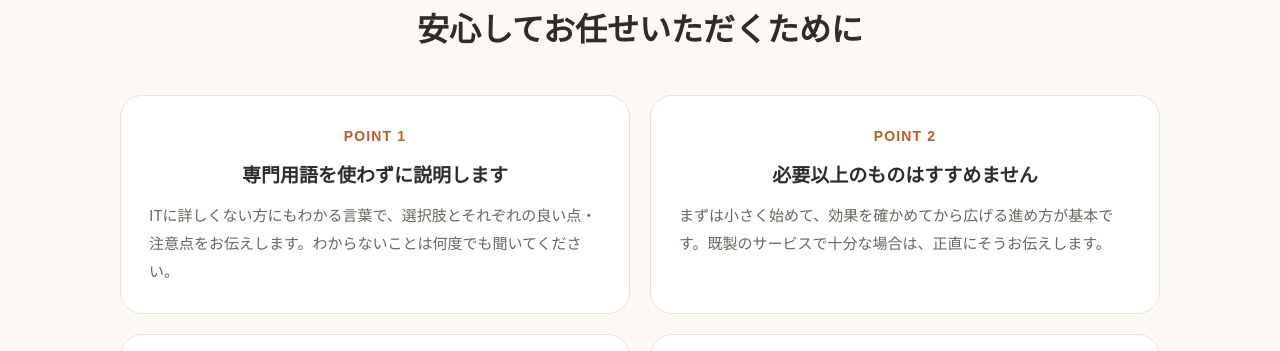
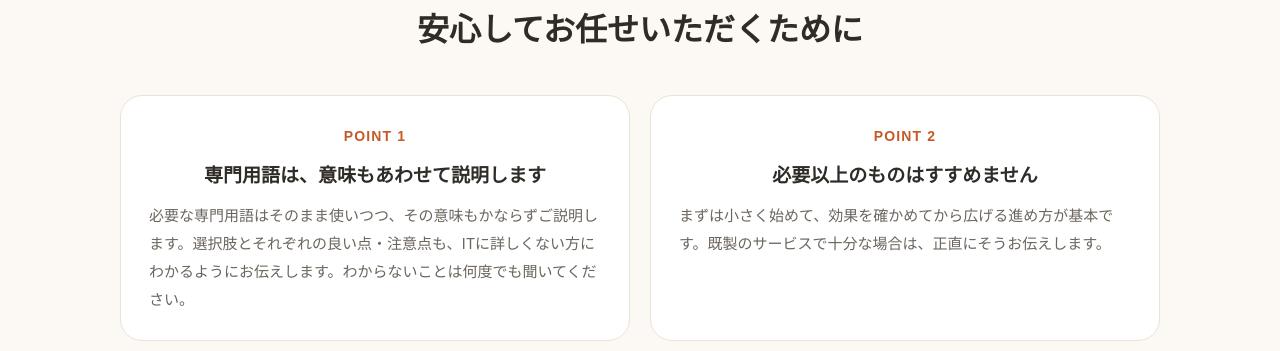
Before and after one commit to mokumokaai-cmyk/mokumokaai-cmyk.github.io, a plain HTML site: page index.html in a window 1280 px wide. Shown: the part 2633-2984 px from the top of the page. Drawn offline with Linux system fonts and the light colour scheme; a web font is replaced by a local one.

Commit message:
Explain jargon instead of avoiding it
Co-Authored-By: Claude Opus 5.5 <noreply@anthropic.com>

```diff
--- a/index.html
+++ b/index.html
@@ -148,8 +148,8 @@
       <div class="grid2">
         <div class="card reason">
           <div class="num">POINT 1</div>
-          <h3>専門用語を使わずに説明します</h3>
-          <p>ITに詳しくない方にもわかる言葉で、選択肢とそれぞれの良い点・注意点をお伝えします。わからないことは何度でも聞いてください。</p>
+          <h3>専門用語は、意味もあわせて説明します</h3>
+          <p>必要な専門用語はそのまま使いつつ、その意味もかならずご説明します。選択肢とそれぞれの良い点・注意点も、ITに詳しくない方にわかるようにお伝えします。わからないことは何度でも聞いてください。</p>
         </div>
         <div class="card reason">
           <div class="num">POINT 2</div>
@@ -231,7 +231,7 @@
         <h2>よくあるご質問</h2>
       </div>
       <div class="faq">
-        <details><summary>パソコンやITにあまり詳しくないのですが、大丈夫ですか？</summary><p>もちろん大丈夫です。「こんなことに困っている」「こうなったらいいな」をそのままお話しください。必要なことはこちらで整理して、わかりやすくご説明します。</p></details>
+        <details><summary>パソコンやITにあまり詳しくないのですが、大丈夫ですか？</summary><p>もちろん大丈夫です。「こんなことに困っている」「こうなったらいいな」をそのままお話しください。必要なことはこちらで整理して、わかりやすくご説明します。専門用語が出てくるときは、その意味もあわせてお伝えします。</p></details>
         <details><summary>相談したら、必ず契約しないといけませんか？</summary><p>いいえ。ご相談だけでも歓迎です。お話を伺ったうえで、ご依頼いただくかどうかはゆっくりご検討ください。</p></details>
         <details><summary>開発と事務作業、どちらに頼めばいいかわかりません。</summary><p>窓口はひとつなので、分けて考えなくて大丈夫です。お困りごとを伺って、仕組みを作るのがよいか、作業の代行がよいか、両方を組み合わせるのがよいかをご提案します。</p></details>
         <details><summary>大きめの案件や、作業量が多い場合でも対応できますか？</summary><p>はい。複数名のチームで分担し、並行して進めます。作業量に合わせて体制を調整しますので、まずは内容をお聞かせください。</p></details>
```
Also changed, not shown: dev.html (+1 -1 lines).
